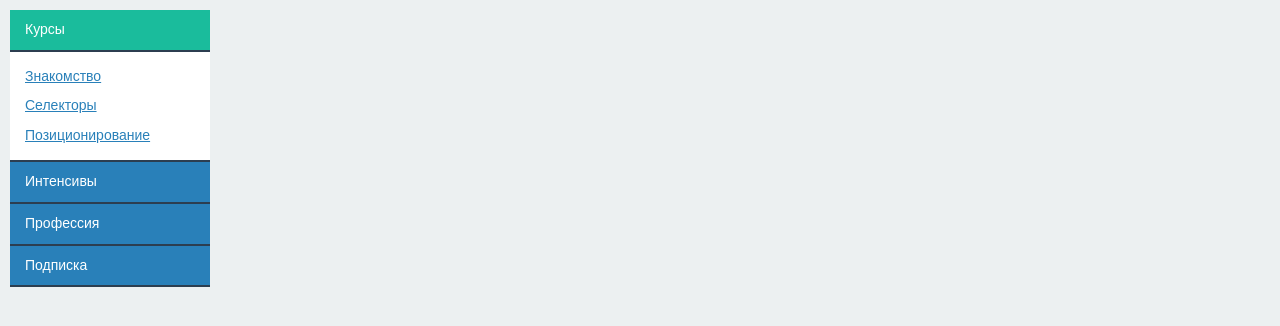
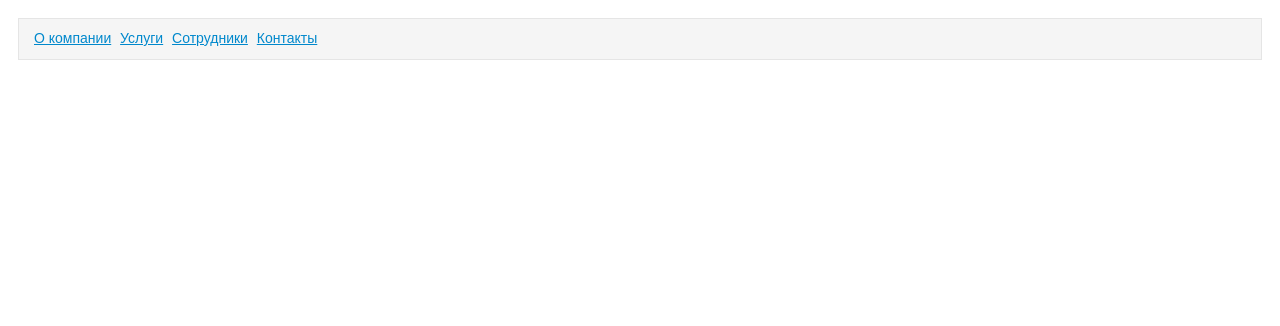
Before and after one commit to MarkhaiOleg/-, a plain HTML site: page index.html in a window 1280 px wide. Drawn offline with Linux system fonts and the light colour scheme.

Commit message:
Add files via upload

```diff
--- a/index.html
+++ b/index.html
@@ -1,23 +1,15 @@
-<!DOCTYPE html>
-<html>
+<html lang="ru">
   <head>
     <meta charset="utf-8">
-    <title>Испытание: многоуровневое меню</title>
+    <title>Горизонтальное меню</title>
     <link rel="stylesheet" href="style.css">
   </head>
   <body>
     <ul class="main-menu">
-      <li class="active">
-        <a href="/courses">Курсы</a>
-        <ul>
-          <li><a href="/courses/4">Знакомство</a></li>
-          <li><a href="/courses/42">Селекторы</a></li>
-          <li><a href="/courses/45">Позиционирование</a></li>
-        </ul>
-      </li>
-      <li><a href="/intensive">Интенсивы</a></li>
-      <li><a href="/profession/frontender">Профессия</a></li>
-      <li><a href="/pricing">Подписка</a></li>
+      <li><a href="#company">О компании</a></li>
+      <li><a href="#services">Услуги</a></li>
+      <li><a href="#team">Сотрудники</a></li>
+      <li><a href="#contacts">Контакты</a></li>
     </ul>
   </body>
 </html>
--- a/style.css
+++ b/style.css
@@ -1,51 +1,26 @@
-html,
 body {
-  margin: 0;
-  padding: 0;
-}
-
-body {
-  width: 280px;
-  min-height: 280px;
   padding: 10px;
-
+  font-family: "Arial", sans-serif;
   font-size: 14px;
   line-height: 1.4;
-  font-family: "Arial", sans-serif;
-
-  background-color: #ecf0f1;
 }
 
 .main-menu {
-  margin:0;
-  padding:0;
-  list-style:none;
-  width:200px;
-  background-color:#2980b9;
-  }
+  margin: 0;
+  padding: 10px 15px;
+  list-style: none;
+  background-color: #f5f5f5;
+  border: 1px solid #e5e5e5;
+}
+
+.main-menu li {
+  display:inline;
+  margin-right:5px;
+}
+
+
 
 .main-menu a {
-  display:block;
-  padding:10px 15px;
-  color:#ffffff;
-  text-decoration:none;
-  border-bottom:2px solid #2c3e50;
-  }
+  color: #0088cc;
 
-.active > a {
-   background-color:#1abc9c;
-  }
-
-.main-menu > li > ul {
-  list-style: none;
-  padding: 10px 0;
-  background-color: #ffffff;
-  border-bottom: 2px solid #2c3e50;
-  }
-
-.main-menu > .active > ul > li > a {
-border-bottom: none;
-color: #2980b9;
-text-decoration: underline;
-padding: 5px 15px;
 }
```
